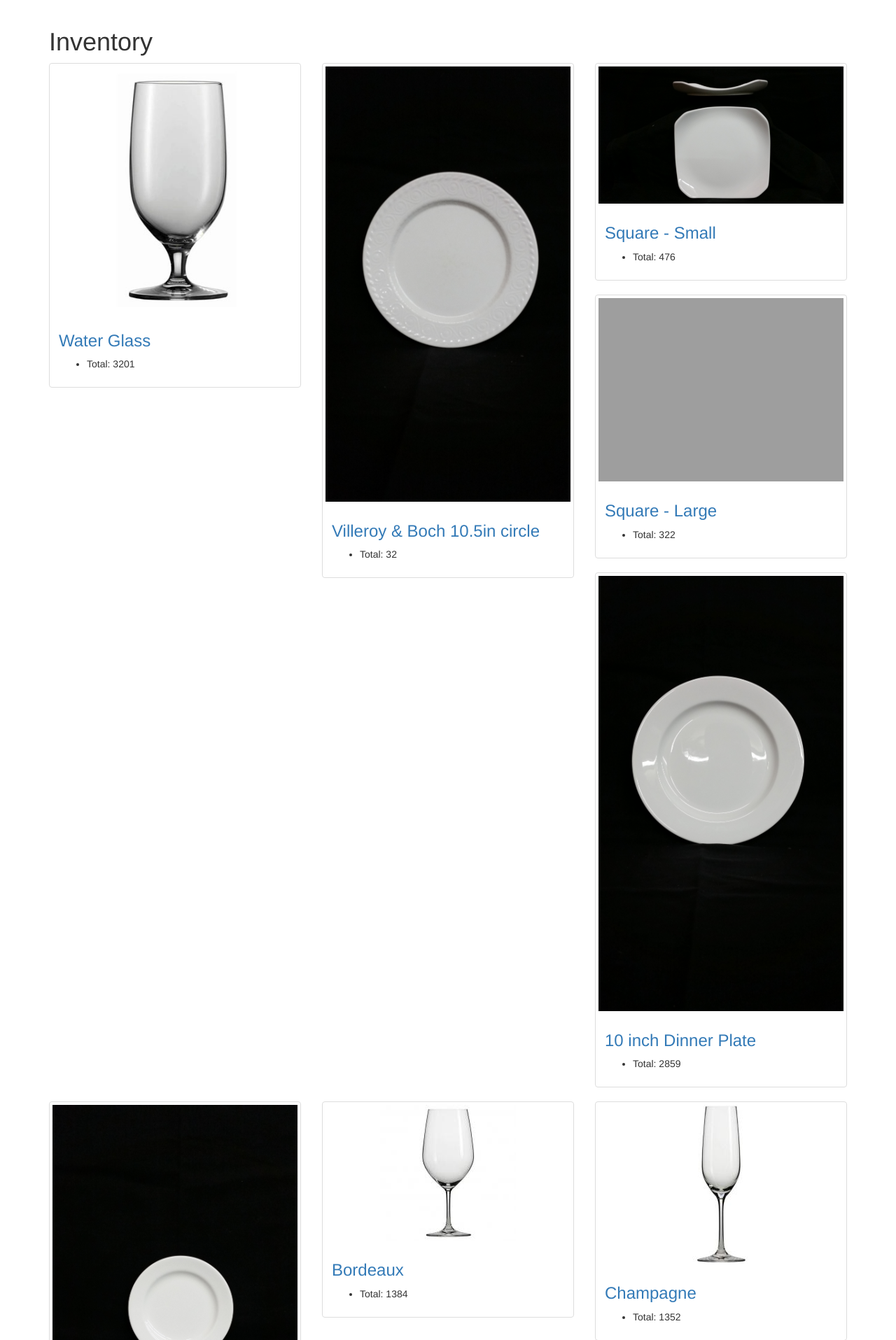
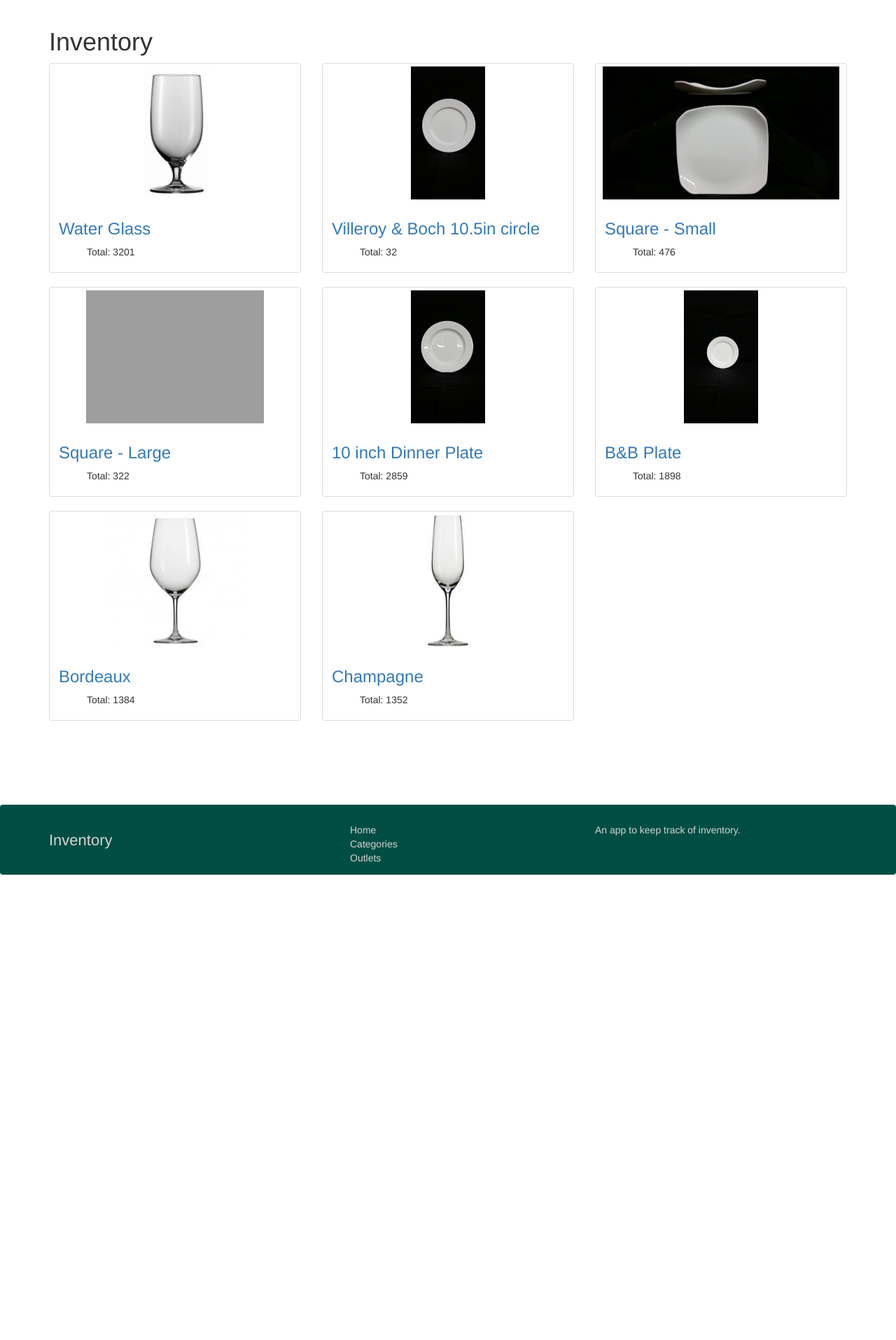
Before and after one commit to LCmry/inventory, a Django app: page / in a window 1280 px wide. Shown: the part 100-2015 px from the top of the page at 70% size. After the commit the page ends 1350 px from the top, so only its background shows below. Run offline with Django 3.2, Linux system fonts and the light colour scheme; data comes from the database, SQL or seed files in the repository; some libraries are stand-ins or nearby versions; grey boxes are pictures that could not be loaded.

Commit message:
Index item sizing

```diff
--- a/inventory_app/static/styles/style.css
+++ b/inventory_app/static/styles/style.css
@@ -92,12 +92,24 @@ footer {
   height: 100%;
 }
 
-.thumbnail img{
-  max-width: 90%;
-  max-height: 90%;
+.thumbnail {
+  max-height: 300px;
 }
 
-img .fullsize{
-  max-width: 30%;
-  max-height: 30%;
+.thumbnail a img{
+  max-height: 190px;
 }
+
+.thumbnail .caption li{
+  list-style: none;
+  text-decoration: none;
+}
+
+.fullsize{
+  max-width: 50%;
+  max-height: 50%;
+}
+
+.center ul{
+  padding-top: 10px;
+}
```
